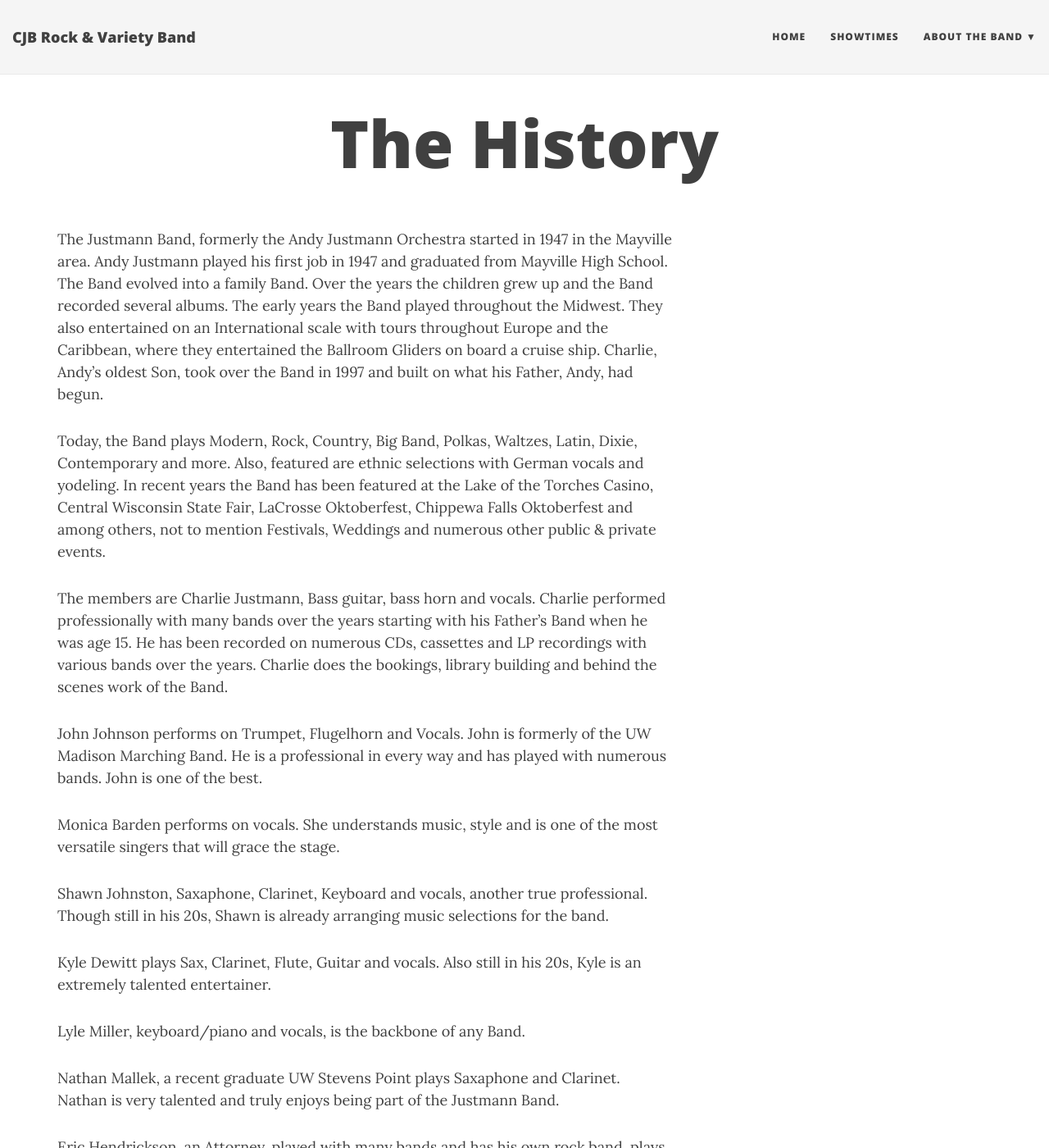
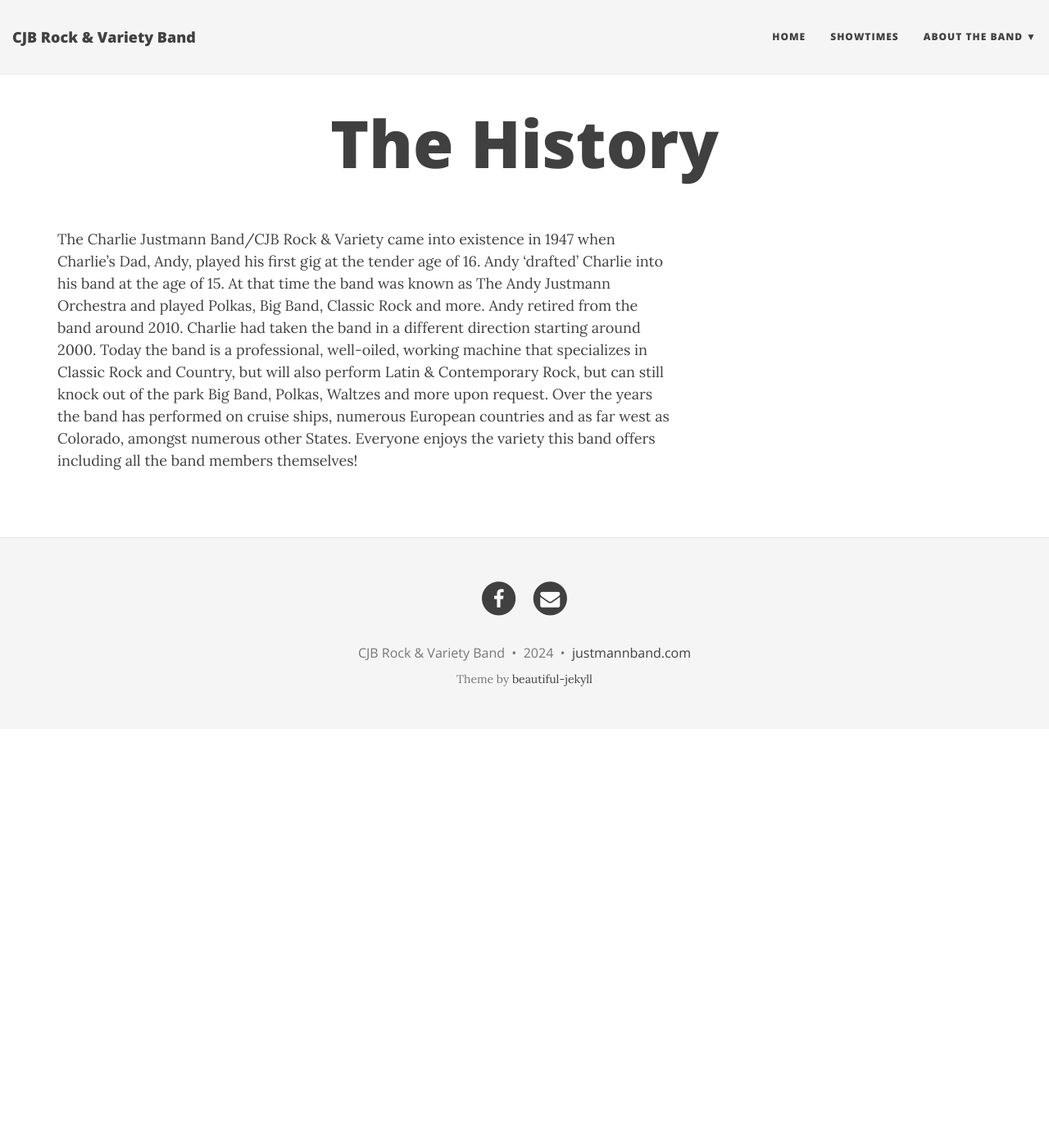
Before and after one commit to jcoenen/justmannband.com, a Jekyll site: the page built from history.md, in a window 1280 px wide and 1400 px high. Shown: the whole window at 82% size. Built offline with Jekyll 4.4.1, drawn with Linux system fonts in a browser that asks for light colours; nearby versions of some CDN libraries; some of the changed text lies outside the part shown.

Commit message:
Update history.md
New history

```diff
--- a/history.md
+++ b/history.md
@@ -4,37 +4,4 @@ title: The History
 subtitle:
 ---
 
-The Justmann Band, formerly the Andy Justmann Orchestra started in 1947 in the Mayville area.  Andy Justmann played his first job in 1947 and graduated from Mayville High School.  The Band evolved into a family Band. Over the years the children grew up and the Band recorded several albums. The early years the Band played throughout the Midwest. They also entertained on an International scale with tours throughout Europe and the Caribbean, where they entertained the Ballroom Gliders on board a cruise ship. Charlie, Andy's oldest  Son, took over the Band in 1997 and built on what his Father, Andy, had begun.
-
-Today, the Band plays Modern, Rock, Country, Big  Band, Polkas, Waltzes, Latin, Dixie, Contemporary and more. Also, featured are ethnic selections with  German vocals and yodeling. In recent years the Band has been featured at the Lake of the Torches Casino, Central Wisconsin State Fair, LaCrosse Oktoberfest, Chippewa Falls Oktoberfest and among others, not to mention Festivals, Weddings and numerous other public & private events.
-
-The members are Charlie Justmann, Bass guitar, bass horn  and vocals. Charlie performed professionally with many  bands over the years starting with his Father's Band when he  was age 15. He has been recorded on numerous CDs, cassettes and  LP recordings with various bands over the  years. Charlie does the bookings, library building and  behind the scenes work of the Band.
-
-John Johnson performs on  Trumpet, Flugelhorn and Vocals. John is formerly of the UW  Madison Marching  Band. He is a professional in every way  and has played with numerous bands. John is one of the best.
-
-Monica Barden performs on vocals. She understands music,  style and is one of the most versatile singers that will  grace the  stage.
-
-Shawn Johnston, Saxaphone, Clarinet,  Keyboard  and vocals, another true professional. Though  still in his 20s, Shawn is already arranging music selections for the  band.
-
-Kyle Dewitt plays Sax, Clarinet, Flute, Guitar and vocals. Also still in his 20s, Kyle is an extremely talented entertainer.
-
-Lyle Miller, keyboard/piano and vocals, is the backbone of  any Band.
-
-Nathan Mallek, a recent graduate UW Stevens Point plays Saxaphone and Clarinet. Nathan is very talented and truly enjoys being part of the Justmann Band.
-
-Eric Hendrickson, an  Attorney, played with many bands and has his own rock band,  plays drums, electric and bass Guitars, and vocals.
-
-Jeff  Schram, Lead Trumpet. Jeff is Band Director at Merrill High  School. Jeff does it all! Mike Barden, Piano/keyboard is a virtuoso, one of the finest you'll find. No one does it better.
-
-Tony Wagner is on drums and percussion. Tony has played professionally most of his life and has played with some of the finest throughout the Midwest.
-
-The Band has numerous recordings out with the most recent  being "My Way or the Highway". The "Christmas Satellite  Dish" song, recorded by the band, is heard on radio stations  throughout the Midwest during the holiday season and  actually enjoys radio Air-time year round.
-The Band has 5  CDS and 3 Cassettes available.
-
-To make your event special please contact the CHARLIE  JUSTMANN BAND for Weddings, Festivals, Civic Events, Company  Parties, Anniversaries, Class Reunions, and any other  occasion. If you need great entertainment, this is the  band!!!!
-
-Charlie Justmann Band
-E1288 Frontage Rd.
-Waupaca, WI 54981
-Phone: 715-258-4867 or 715-258-3205
-email: justmannband@waupacaonline.net or checkpointcharlies@waupacaonline.net
+The Charlie Justmann Band/CJB Rock & Variety came into existence in 1947 when Charlie's Dad, Andy, played his first gig at the tender age of 16. Andy 'drafted' Charlie into his band at the age of 15. At that time the band was known as The Andy Justmann Orchestra and played Polkas, Big Band, Classic Rock and more. Andy retired from the band around 2010. Charlie had taken the band in a different direction starting around 2000. Today the band is a professional, well-oiled, working machine that specializes in Classic Rock and Country, but will also perform Latin & Contemporary Rock, but can still knock out of the park Big Band, Polkas, Waltzes and more upon request. Over the years the band has performed on cruise ships, numerous European countries and as far west as Colorado, amongst numerous other States. Everyone enjoys the variety this band offers including all the band members themselves!
```
